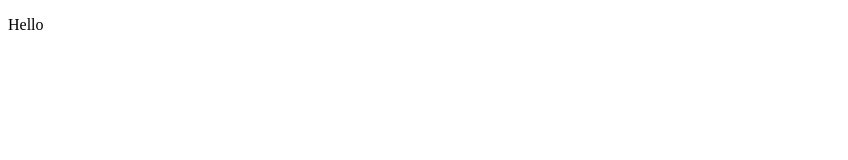
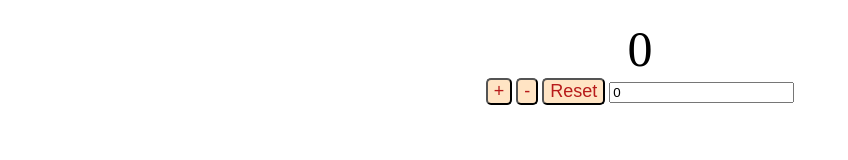
Before and after one commit to BaijuBThomas/practice-module, a plain HTML site: page 26-09-2025/index.html in a window 1280 px wide. Shown: the whole page, without its empty margins (0-848 px from the left). Drawn offline with Linux system fonts and the light colour scheme.

Commit message:
Adding a file

```diff
--- a/26-09-2025/index.html
+++ b/26-09-2025/index.html
@@ -3,9 +3,61 @@
 <head>
     <meta charset="UTF-8">
     <meta name="viewport" content="width=device-width, initial-scale=1.0">
-    <title>demo</title>
+    <title>counter practice</title>
+    <style>
+       div {
+        text-align: center;
+        margin-top: 20px;
+       }
+       .main{
+        font-size: 50px;
+       }
+       button{
+        color: #b71a1a;
+        background-color: bisque;
+        border-radius: 5px;
+        font-size: large;
+
+       }
+    </style>
 </head>
 <body>
-    <p>Hello</p>
+       <div >
+        <div class="main">0</div>
+        <button onclick="plus()">+</button>
+        <button onclick="minus ()">-</button>
+        <button onclick="reset()">Reset</button>
+         <input class="inputValue" type="number" value="0">
+       </div>
+
+        <script>
+            let main = document.querySelector('.main');
+            let inputValue = document.querySelector('.inputValue');
+            let count = 0;
+
+            function updateDisplay () {
+                main.textContent = count;
+            }
+
+
+            function plus (){
+                let v = parseInt(inputValue.value);
+                count = count + v;
+                updateDisplay ()
+
+            }
+            function minus (){
+              let v = parseInt(inputValue.value);
+                count = count - v;
+              updateDisplay ()
+
+            }
+            function reset(){
+                count = 0;
+                updateDisplay ()
+            }
+
+
+        </script>
 </body>
 </html>
```
